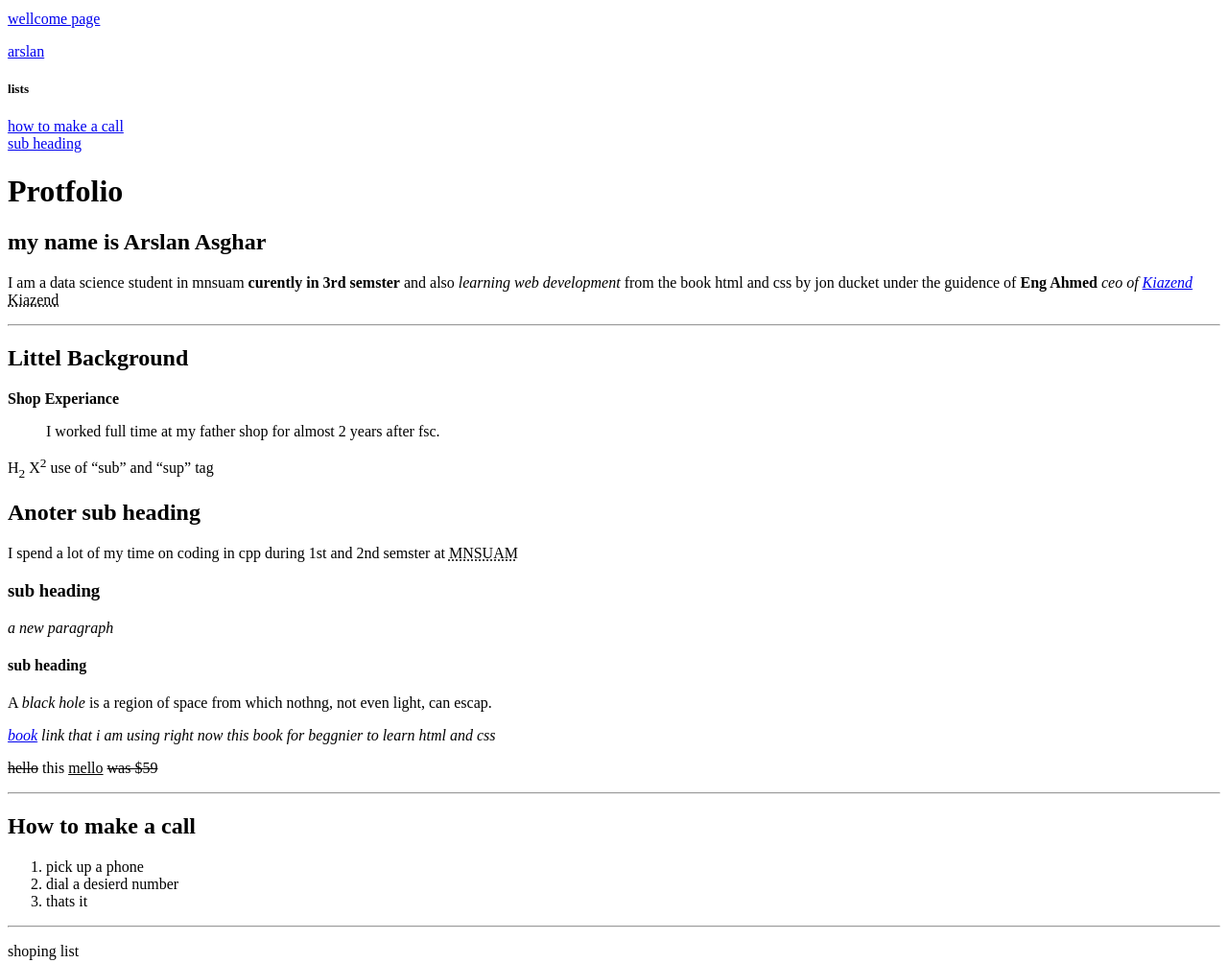
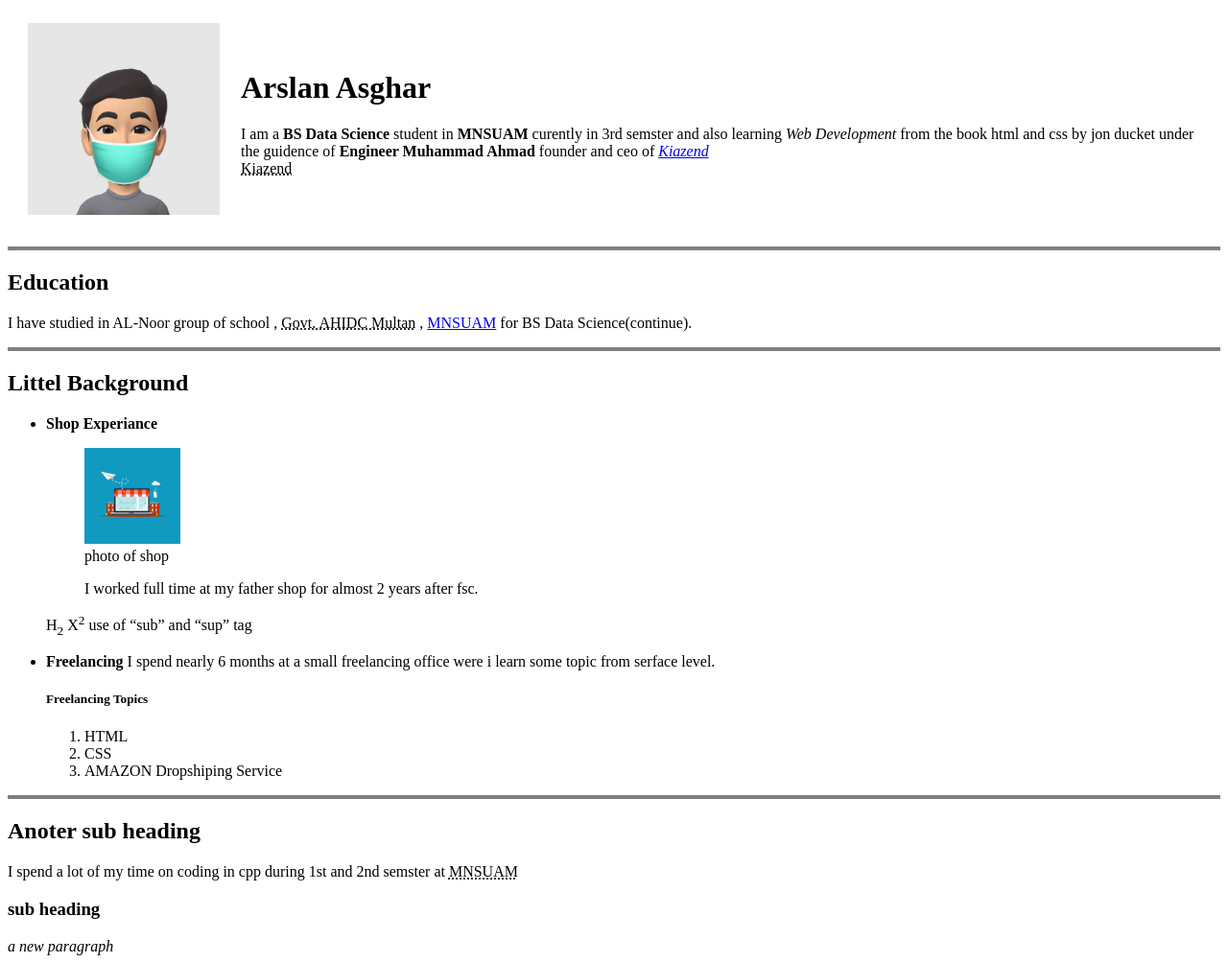
Before and after one commit to arslanasghar117/web_development, a plain HTML site: page index.html in a window 1280 px wide. Shown: the part 5-1009 px from the top of the page at 96% size. Drawn offline with Linux system fonts and the light colour scheme.

Commit message:
how to add img file in html
i took some guidance from engg. ahmad cv main reposetory

```diff
--- a/index.html
+++ b/index.html
@@ -4,20 +4,48 @@
     <meta charset="UTF-8">
     <meta http-equiv="X-UA-Compatible" content="IE=edge">
     <meta name="viewport" content="width=device-width, initial-scale=1.0">
-    <title>first website</title>
+    <title>Protfolio</title>
 </head>
 <body>
-    <p><a href="another_page.html">wellcome page</a></p>
-    <p><a href="mailto:arslanasghar1565@gmial.com">arslan</a></p>
-    <h5>lists</h5>
-    <a href="#ho">how to make a call</a><br />
-    <a href="#h2">sub heading</a><br />
-    <h1>Protfolio</h1>
-    <h2>my name is Arslan Asghar</h2>
-    <p>I am a data science student in mnsuam  <b>curently in 3rd semster</b> and also <i>learning web development</i> from the book html and css by jon ducket under the guidence of <strong>Eng Ahmed</strong><em> ceo of <a href="http://kiazend.com/"  target="_blank">Kiazend</a></em> <br /><abbr title="A Softwear Company">Kiazend</abbr></p>
-    <hr />
+    <table cellspacing="20">
+        <tr>
+            <td><img src="img/dp.jpg" alt="profile" width="200" height="200"></td>
+            <td>
+                <h1>Arslan Asghar</h1>
+                <p>I am a <b>BS Data Science</b> student in <strong>MNSUAM</strong> curently in 3rd semster and also learning <i>Web Development</i> from the book html and css by jon ducket under the guidence of <strong>Engineer Muhammad Ahmad
+                </strong> founder and ceo of <em><a href="http://kiazend.com/"  target="_blank">Kiazend</a></em> <br />
+                <abbr title="A Softwear Company">Kiazend</abbr></p>
+            </td>
+        </tr>
+    </table>
+    <hr size="4" noshade>
+
+    <h2>Education</h2>
+    <p>I have studied in AL-Noor group of school , <acronym title="Govt. Alamdar Hussain Islamia Degree College Multan">Govt. AHIDC Multan</acronym> , <a href="https://mnsuam.edu.pk/" target="_blank">MNSUAM</a> for BS Data Science(continue).</p>
+    <hr size="4" noshade>
+
     <h2>Littel Background</h2>
-    <p><strong>Shop Experiance</strong><blockquote>I worked full time at my father shop for almost 2 years after fsc.</blockquote>H<sub>2</sub> X<sup>2</sup> use of <q>sub</q> and <q>sup</q> tag</p>
+    <p>
+    <ul>
+    <li><strong>Shop Experiance</strong></li>
+    <figure>
+        <img src="img/Shop_img.webp" alt="shop" width="100" height="100">
+        <br />
+        <figcaption>photo of shop </figcaption>
+    </figure>
+    <blockquote>I worked full time at my father shop for almost 2 years after fsc.</blockquote>H<sub>2</sub> X<sup>2</sup> use of <q>sub</q> and <q>sup</q> tag</p>
+    <p>
+    <li><strong>Freelancing</strong> I spend nearly 6 months at a small freelancing office were i learn some topic from serface  level.</li>
+    <h5>Freelancing Topics</h5>
+    <ol>
+        <li>HTML</li>
+        <li>CSS</li>
+        <li>AMAZON Dropshiping Service</li>
+    </ol>
+    </ul>
+    </p>
+    <hr size="4" noshade>
+
     <h2>Anoter sub heading</h2>
     <p>I spend a lot of my time on coding in cpp during 1st and 2nd semster at <acronym title="Muhammad Nawaz Sharif University of Agriculture,Multan">MNSUAM</acronym></p>
     <h3 id="h2">sub heading</h3>
@@ -26,21 +54,24 @@
     <p>A <dfn>black hole</dfn> is a region of space from which nothng, not even light, can escap.</p>
     <address><p><a href="https://www.htmlandcssbook.com/"> book</a> link that i am using right now this book for beggnier to learn html and css</p></address>
     <p><del>hello</del> this <ins>mello</ins> <s>was $59</s></p>
-    <hr />
+    <hr size="4" noshade>
+
     <h2 id="ho">How to  make a call</h2>
     <ol>
         <li>pick up a phone</li>
         <li>dial a desierd number</li>
         <li>thats it</li>
     </ol>
-    <hr />
-    <p>shoping list</p>
+    <hr size="4" noshade>
+
+    <h2>shoping list</h2>
     <ul>
         <li>buy a t shirt</li>
         <li>milk</li>
         <li>bread</li>
     </ul>
-    <hr />
+    <hr size="4" noshade>
+
     <dl>
         <dt>Html</dt>
         <dd>html is stand for hyper text markup language which is use as a structure of a website</dd>
@@ -49,7 +80,8 @@
         <dt>css</dt>
         <dd>css is stand for casecade style sheet which is use as a layout of a website</dd>
     </dl>
-    <hr />
+    <hr size="4" noshade>
+
     <ul>
         <li>pc</li>
         <ul>
@@ -60,6 +92,15 @@
         <li>laptop</li>
         <li>TV</li>
     </ul>
-    <p><a href="#top">Top   </a></p>
+    <hr size="4" noshade>
+
+    <h4>how links work</h4>
+    <a href="another_page.html">wellcome page</a><br />
+    <a href="#ho">how to make a call</a><br />
+    <a href="#h2">sub heading</a><br />
+    <a href="mailto:arslanasghar1565@gmial.com">arslan</a><br />
+    <a href="#top">Top</a>
+    <hr size="4" noshade>
+
 </body>
 </html>
```
Also changed, not shown: img/Shop_img.svg (added), img/Shop_img.webp (added), img/dp.jpg (added).
